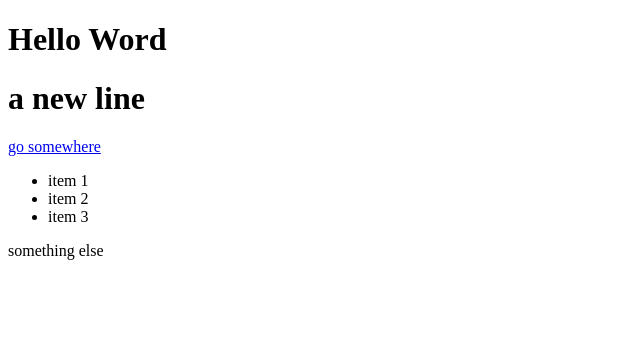
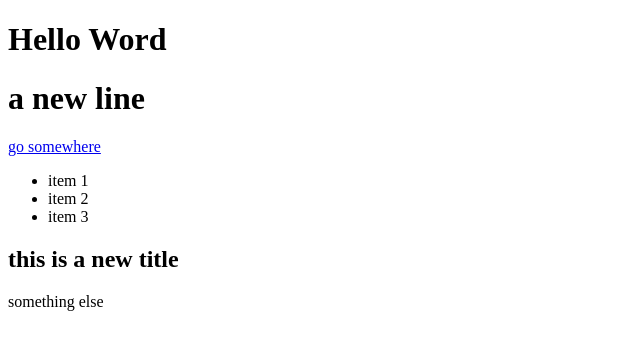
Before and after one commit to Talzboy/github_practice, a plain HTML site: page index.html in a window 1280 px wide. Shown: the whole page, without its empty margins (0-640 px from the left). Drawn offline with Linux system fonts and the light colour scheme.

Commit message:
Update index.html git commit -m "message"

```diff
--- a/index.html
+++ b/index.html
@@ -14,6 +14,7 @@
         <li>item 2</li>
         <li>item 3</li>
     </ul>
+    <h2>this is a new title</h2>
     <p>something else</p>
 </body>
 </html>
```
